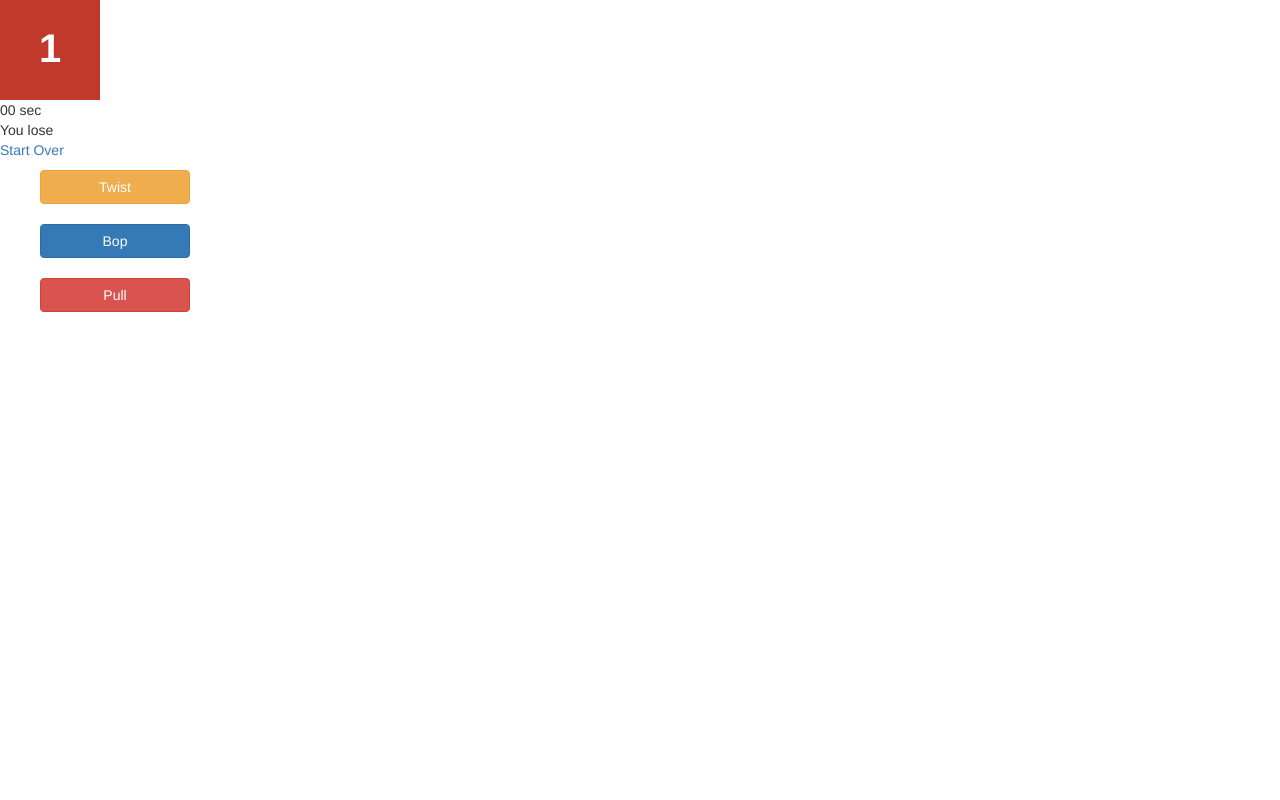
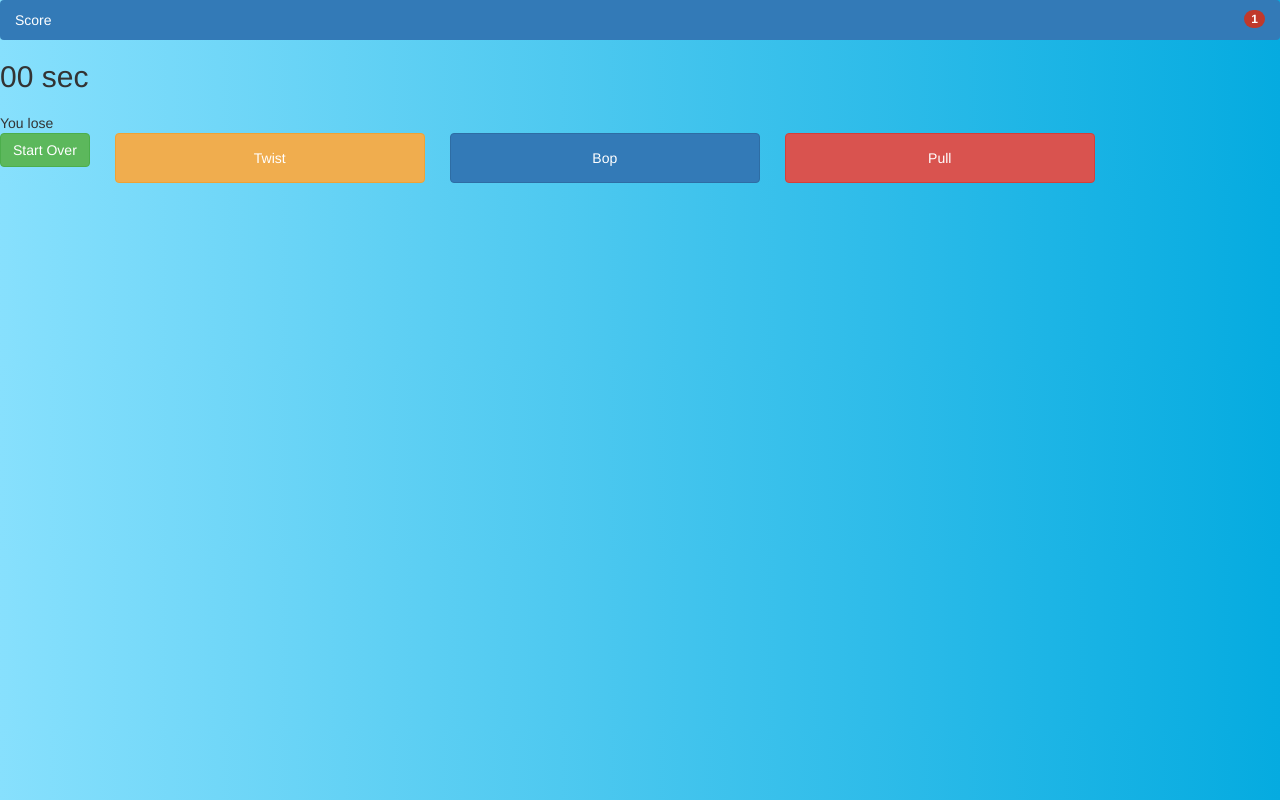
Before and after one commit to jkup/bopit, a plain HTML site: page index.html in a window 1280 px wide. Drawn offline with nearby package versions, Linux system fonts and the light colour scheme.

Commit message:
basic design layer

```diff
--- a/css/style.css
+++ b/css/style.css
@@ -1,20 +1,21 @@
-#counter {
-	height: 100px;
-	width: 100px;
-	color: #333;
-	background: #EEE;
-	text-align: center;
-	font-size: 40px;
-	font-weight: bold;
-	padding: 20px;
+body {
+	background: #87e0fd; /* Old browsers */
+	background: -moz-linear-gradient(left,  #87e0fd 0%, #53cbf1 40%, #05abe0 100%); /* FF3.6+ */
+	background: -webkit-gradient(linear, left top, right top, color-stop(0%,#87e0fd), color-stop(40%,#53cbf1), color-stop(100%,#05abe0)); /* Chrome,Safari4+ */
+	background: -webkit-linear-gradient(left,  #87e0fd 0%,#53cbf1 40%,#05abe0 100%); /* Chrome10+,Safari5.1+ */
+	background: -o-linear-gradient(left,  #87e0fd 0%,#53cbf1 40%,#05abe0 100%); /* Opera 11.10+ */
+	background: -ms-linear-gradient(left,  #87e0fd 0%,#53cbf1 40%,#05abe0 100%); /* IE10+ */
+	background: linear-gradient(to right,  #87e0fd 0%,#53cbf1 40%,#05abe0 100%); /* W3C */
+	filter: progid:DXImageTransform.Microsoft.gradient( startColorstr='#87e0fd', endColorstr='#05abe0',GradientType=1 ); /* IE6-9 */
 }
 #game {
 	list-style: none;
 }
 #game button {
-	width: 150px;
-	margin: 10px 0;
+	margin-left: 25px;
+	width: 25%;
+	height: 50px;
 }
-.ended {
-	background: #c0392b;
+button {
+	float: left;
 }
--- a/index.html
+++ b/index.html
@@ -10,9 +10,16 @@
 		<link rel="stylesheet" type="text/css" href="//netdna.bootstrapcdn.com/bootstrap/3.1.1/css/bootstrap.min.css" />
 	</head>
 	<body>
-		<div id="counter">0</div>
-		<div id="countdown"></div>
-		<div id="action">Bop It!</div>
+		<ul class="nav nav-pills nav-stacked">
+  			<li class="active">
+				<a href="#">
+			      <span id="counter" class="badge pull-right">0</span>
+			      Score
+			    </a>
+			</li>
+		</ul>
+		<h2 id="countdown"></h2>
+		<h1 id="action">Bop It!</h1>
 		<div id="message"></div>
 		<ul id="game">
 			<li id="twist">
--- a/js/app/bopit.js
+++ b/js/app/bopit.js
@@ -1,11 +1,11 @@
 var Bopit = {
-	counter: 0,
-	speed: 0,
-	option: 1,
-	action: '',
 	$counter: $('#counter'),
 	$action: $('#action'),
 	$message: $('#message'),
+	action: '',
+	counter: 0,
+	option: 1,
+	speed: 0,
 
 	advance: function() {
 		this.$message.html('');
@@ -29,7 +29,7 @@ var Bopit = {
 	loss: function() {
 		this.$action.html('');
 		this.$counter.css({'background-color': '#c0392b', 'color': '#FFFFFF'});
-		this.$message.html('You lose<br /><a href="#" id="start-over">Start Over</a>');
+		this.$message.html('You lose<br /><button id="start-over" class="btn btn-success">Start Over</button>');
 	},
 	restart: function() {
 		this.counter = 0;
--- a/js/script.js
+++ b/js/script.js
@@ -28,9 +28,7 @@
   	}
   });
 
-  $('body').on('click', '#start-over', function(e) {
-    e.preventDefault();
-
+  $('body').on('click', '#start-over', function() {
     $('#countdown').removeClass('ended').data('countdown').update(+(new Date) + 2000).start();
 
     Bopit.restart();
```
